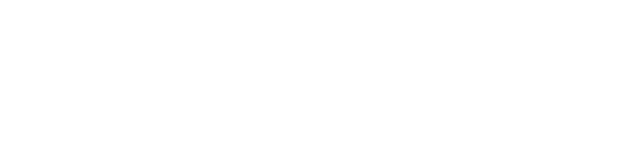
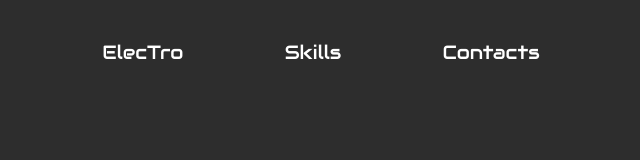
Before and after one commit to E1ecTro5/e1ectro5.github.io, a plain HTML site: page index.html in a window 1280 px wide. Shown: the whole page, without its empty margins (319-959 px from the left). Drawn offline with Linux system fonts and the light colour scheme.

Commit message:
Navbar added.
Simple navbar. Not optimized, by the way.

```diff
--- a/index.html
+++ b/index.html
@@ -12,5 +12,10 @@
     rel="stylesheet">
 </head>
 <body>
+    <div class="navbar">
+        <a href="https://github.com/E1ecTro5">ElecTro</a>
+        <a href="#">Skills</a>
+        <a href="#">Contacts</a>
+    </div>
 </body>
 </html>
--- a/source/styles/main.css
+++ b/source/styles/main.css
@@ -3,4 +3,19 @@
     padding: 0;
 
     font-family: Audiowide;
+    background-color: #2d2d2d;
 }
+
+.navbar {
+    display: flex;
+    justify-content: space-evenly;
+
+    padding: 40px;
+    padding-inline: 20em;
+}
+
+.navbar > a {
+    font-size: 1.2em;
+    color: white;
+    text-decoration: none;
+}
```
